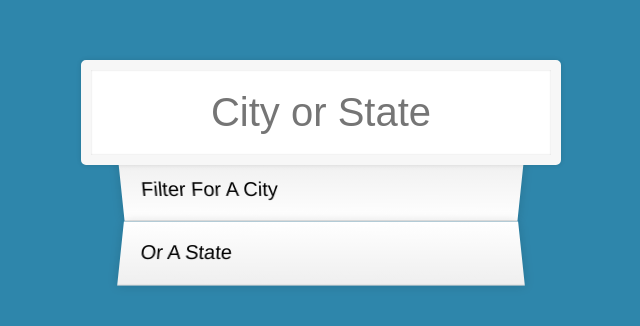
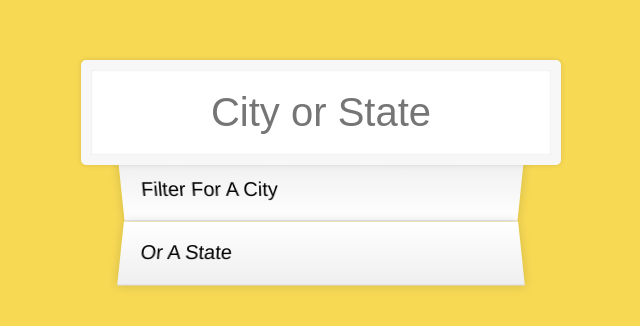
Before and after one commit to SammyKidan/State-Filter-Search-U.S-Vanilla-JavaScript-, a plain HTML site: page index.html in a window 1280 px wide. Shown: the whole page, without its empty margins (319-959 px from the left). Drawn offline with Linux system fonts and the light colour scheme; no server answers.

Commit message:
Update style.css

```diff
--- a/style.css
+++ b/style.css
@@ -1,6 +1,6 @@
 html {
   box-sizing: border-box;
-  background: #2E86AB;
+  background: #F7D954;
   font-family: 'helvetica';
   font-size: 20px;
   font-weight: 200;
```
